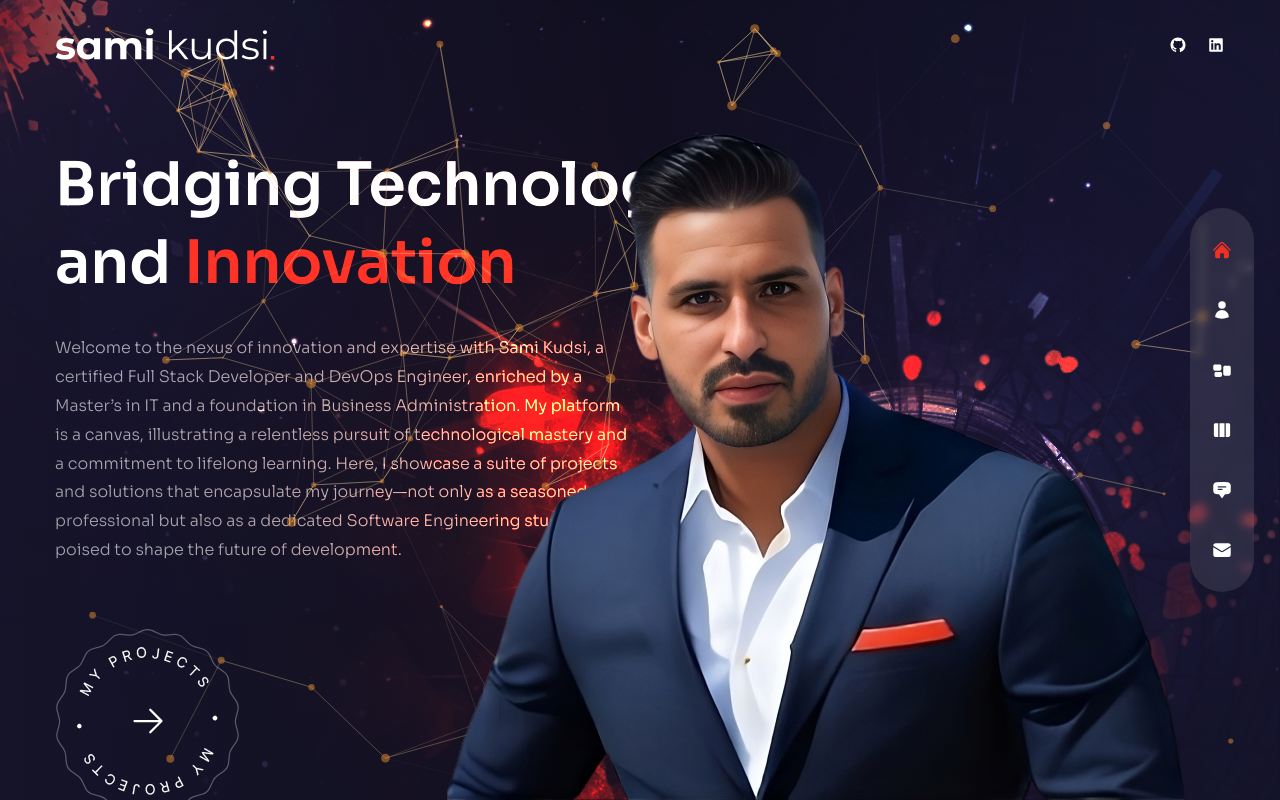
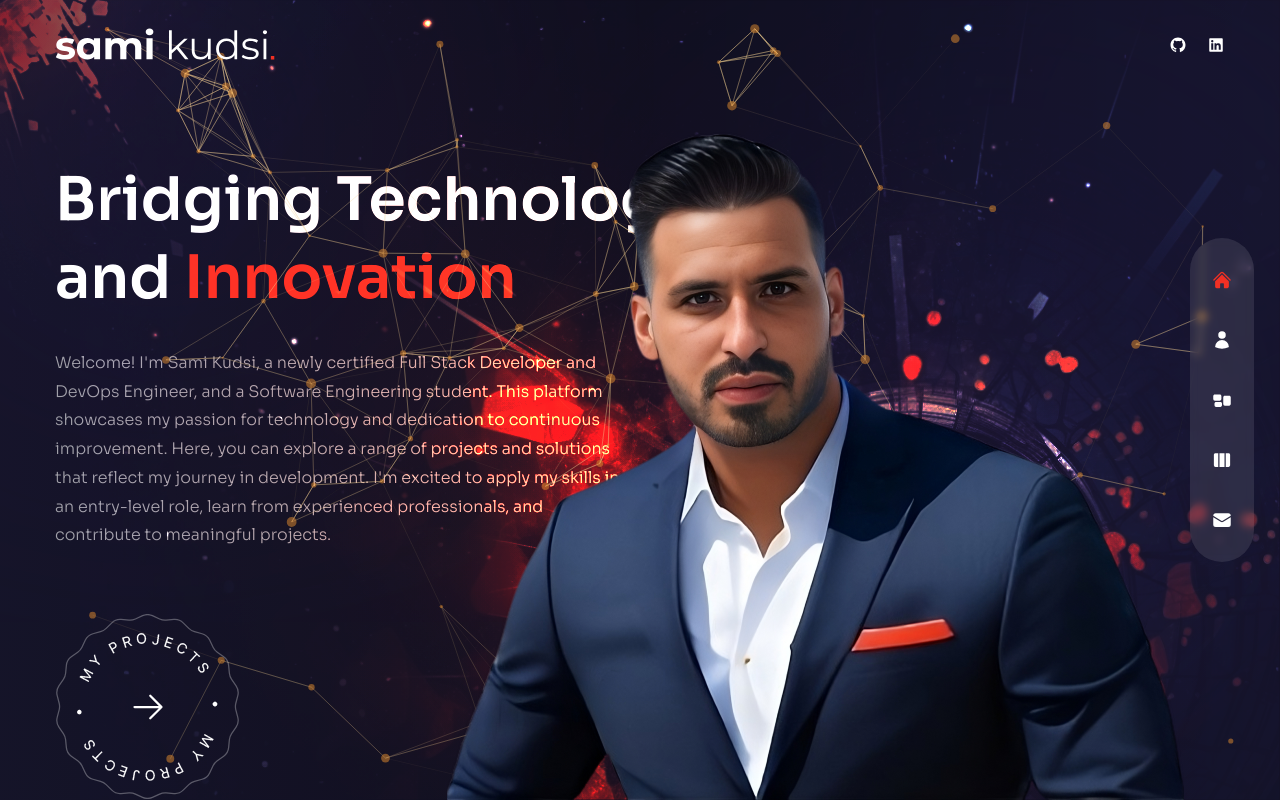
Before and after one commit to skudsi490/portfolio-Sami, a Next.js app: page / in a window 1280 px wide. Built offline with nearby package versions, Linux system fonts and the light colour scheme.

Commit message:
modified pictures

```diff
--- a/components/Nav.js
+++ b/components/Nav.js
@@ -15,11 +15,11 @@ export const navData = [
   { name: "about", path: "/about", icon: <HiUser /> },
   { name: "Skills", path: "/skills", icon: <HiRectangleGroup /> },
   { name: "work", path: "/work", icon: <HiViewColumns /> },
-  {
-    name: "testimonials",
-    path: "/testimonials",
-    icon: <HiChatBubbleBottomCenterText />,
-  },
+  // {
+  //   name: "testimonials",
+  //   path: "/testimonials",
+  //   icon: <HiChatBubbleBottomCenterText />,
+  // },
   {
     name: "contact",
     path: "/contact",
--- a/pages/about/index.js
+++ b/pages/about/index.js
@@ -60,18 +60,6 @@ const aboutData = [
         title: "IT Administrator - Plus500™",
         stage: "Nov 2020 - Mar 2023",
       },
-      {
-        title: "Customer Service Agent - Capita Customer Solutions",
-        stage: "Jul 2018 - Jun 2020",
-      },
-      {
-        title: "Technical Services Specialist - HOT",
-        stage: "Jan 2015 - Apr 2018",
-      },
-      {
-        title: "Technical Support Assistant - Bezeq",
-        stage: "Apr 2010 - Sep 2014",
-      },
     ],
   },
   {
@@ -81,18 +69,6 @@ const aboutData = [
         title:
           "Software Engineering (B.Sc.) - University of Europe for Applied Sciences",
         stage: "Expected Completion: 2026",
-      },
-      {
-        title: "MSc, Information Technology - Clark University",
-        stage: "2018 - 2020",
-      },
-      {
-        title: "MBA, Information Technology - Społeczna Akademia Nauk",
-        stage: "2018 - 2020",
-      },
-      {
-        title: "Bachelor of Laws (LL. B.) - Ono Academic College",
-        stage: "2014 - 2018",
       },
     ],
   },
@@ -171,13 +147,14 @@ const About = () => {
             exit="hidden"
             className="max-w-[500px] mx-auto xl:mx-0 mb-6 xl:mb-12 px-2 xl:px-0 z-10 relative"
           >
-            My professional journey, rooted in a diverse educational background,
-            has led me to the forefront of technology. With a Master&apos;
-            degree in IT, an MBA, and ongoing studies in Software Engineering, I
-            bring a rich blend of knowledge to the tech industry. Specializing
-            in Full Stack Development and DevOps, I am equipped with a
-            comprehensive skill set to address complex digital challenges. I am
-            not just preparing to join the tech world; I am ready to reshape it.
+            My journey into technology is just starting, supported by my current
+            studies in Software Engineering. As I develop skills in Full Stack
+            Development and DevOps, I&apos;m eager to apply what I&apos;ve
+            learned and grow in a professional environment. I&apos;m looking for
+            my a role where I can contribute, learn from experienced
+            colleagues, and be part of impactful projects. I&apos;m excited to
+            bring my passion for technology to a team that values growth and
+            innovation.
           </motion.p>
           {/* counters */}
 
--- a/pages/index.js
+++ b/pages/index.js
@@ -16,8 +16,7 @@ import { motion } from "framer-motion";
 
 import { fadeIn } from "../variants";
 
-import Head from 'next/head';
-
+import Head from "next/head";
 
 const Home = () => {
   return (
@@ -39,7 +38,7 @@ const Home = () => {
               exit="hidden"
               className="h1"
             >
-           Bridging Technology <br /> and {" "}
+              Bridging Technology <br /> and{" "}
               <span className="text-accent"> Innovation </span>
             </motion.h1>
             {/* subtitle */}
@@ -50,16 +49,14 @@ const Home = () => {
               exit="hidden"
               className="max-w-sm xl:max-w-xl mx-auto xl:mx-0 mb-10 xl:mb-16"
             >
-            Welcome to the nexus of innovation and expertise with Sami Kudsi, a
-            certified Full Stack Developer and DevOps Engineer, enriched by a
-            Master’s in IT and a foundation in Business Administration. My
-            platform is a canvas, illustrating a relentless pursuit of
-            technological mastery and a commitment to lifelong learning. Here, I
-            showcase a suite of projects and solutions that encapsulate my
-            journey—not only as a seasoned professional but also as a dedicated
-            Software Engineering student poised to shape the future of
-            development.
-
+              Welcome! I&apos;m Sami Kudsi, a newly certified Full Stack
+              Developer and DevOps Engineer, and a Software Engineering student.
+              This platform showcases my passion for technology and dedication
+              to continuous improvement. Here, you can explore a range of
+              projects and solutions that reflect my journey in development.
+              I&apos;m excited to apply my skills in an entry-level role, learn
+              from experienced professionals, and contribute to meaningful
+              projects.
             </motion.p>
             {/* projects btn */}
             <div className="flex justify-center xl:hidden relative">
```
Also changed, not shown: 1 other file (tests, documents, lock files or other folders). Lines whose indentation alone changed are shown as unchanged.
